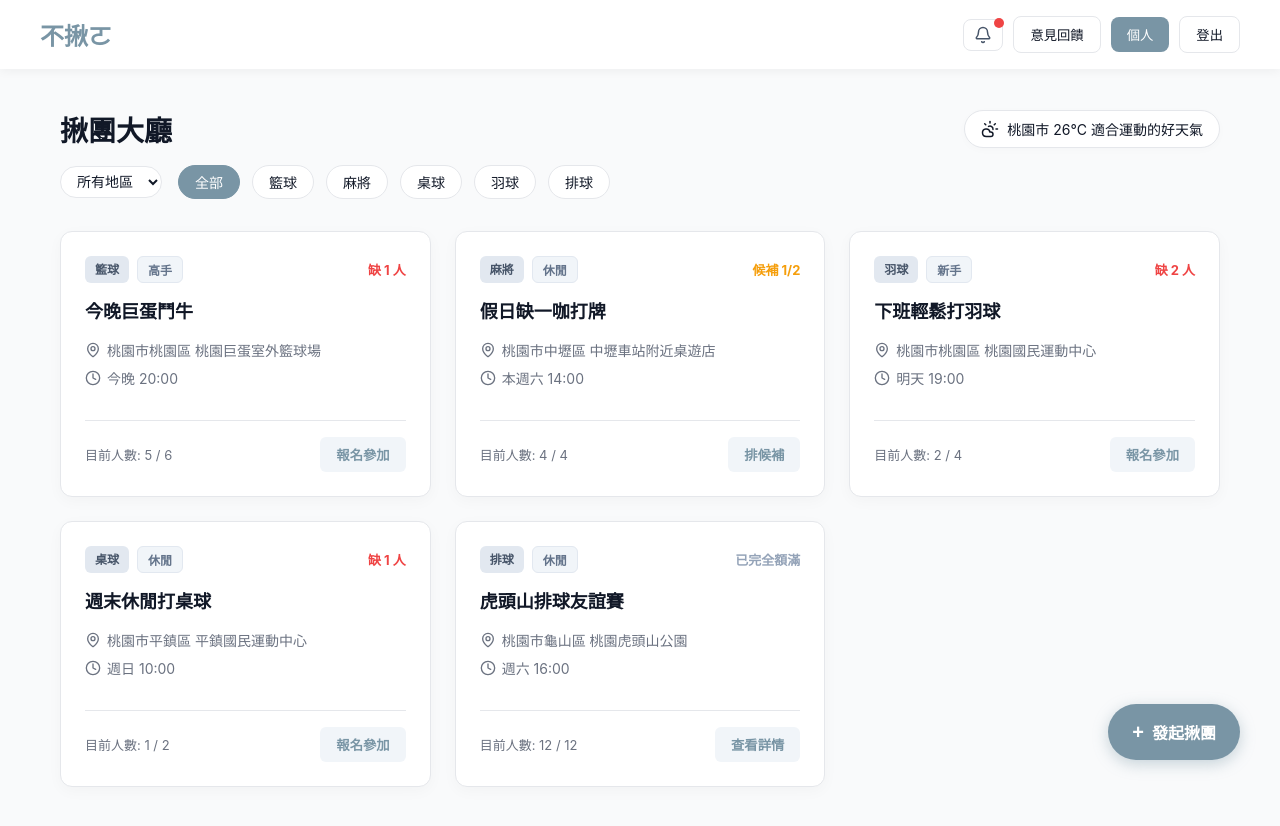
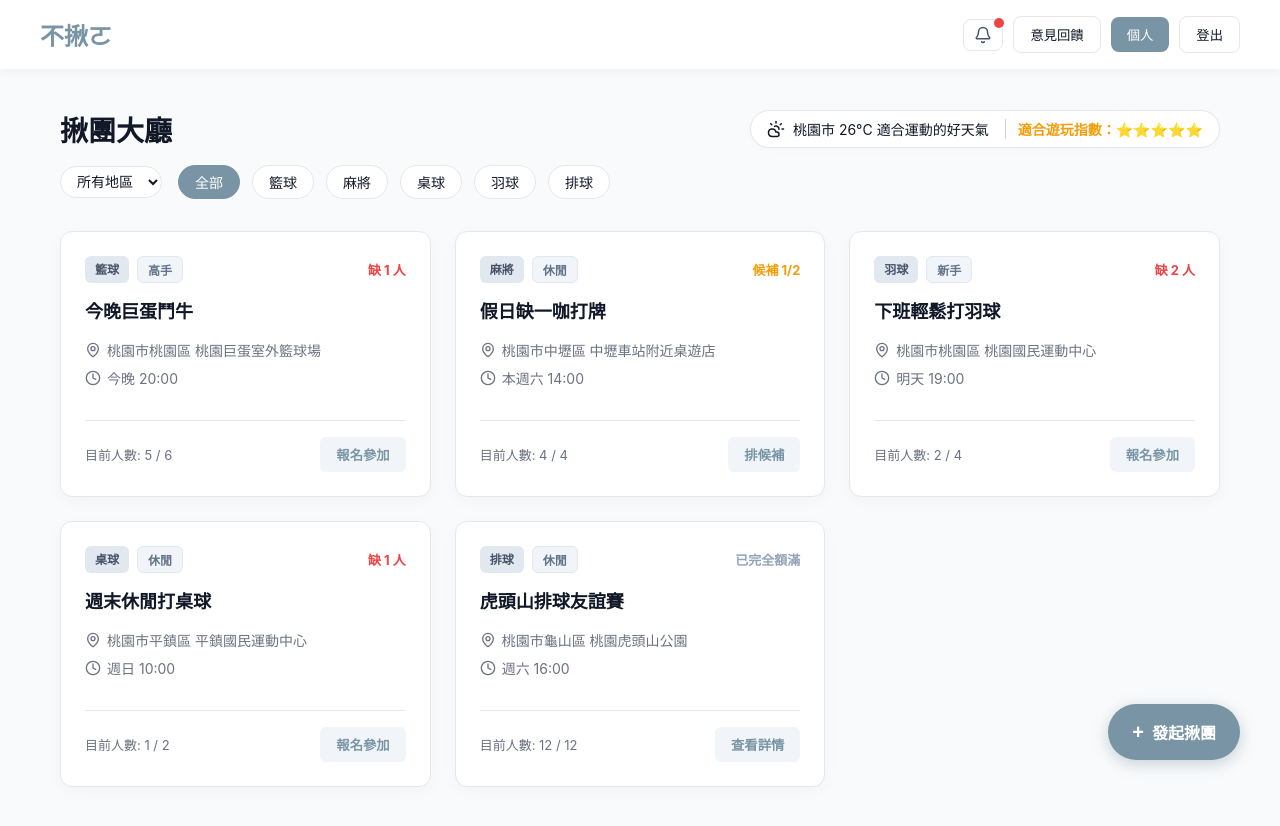
Before and after one commit to B1329041/database_web, a React (Vite) app: page /nojo/home in a window 1280 px wide. Built offline with nearby package versions, Linux system fonts and the light colour scheme.

Commit message:
Add playability index to weather widget

```diff
--- a/src/pages/Home.jsx
+++ b/src/pages/Home.jsx
@@ -268,6 +268,9 @@ function Home() {
             <div className="weather-widget">
               <span className="weather-icon" style={{ display: 'flex' }}><CloudSun size={18} /></span>
               <span>桃園市 26°C 適合運動的好天氣</span>
+              <span style={{ marginLeft: '8px', paddingLeft: '12px', borderLeft: '1px solid #cbd5e1', color: '#f59e0b', fontWeight: 'bold', display: 'flex', alignItems: 'center', gap: '4px' }}>
+                適合遊玩指數：⭐⭐⭐⭐⭐
+              </span>
             </div>
           </div>
           <div style={{ display: 'flex', gap: '16px', alignItems: 'center', flexWrap: 'wrap' }}>
```
